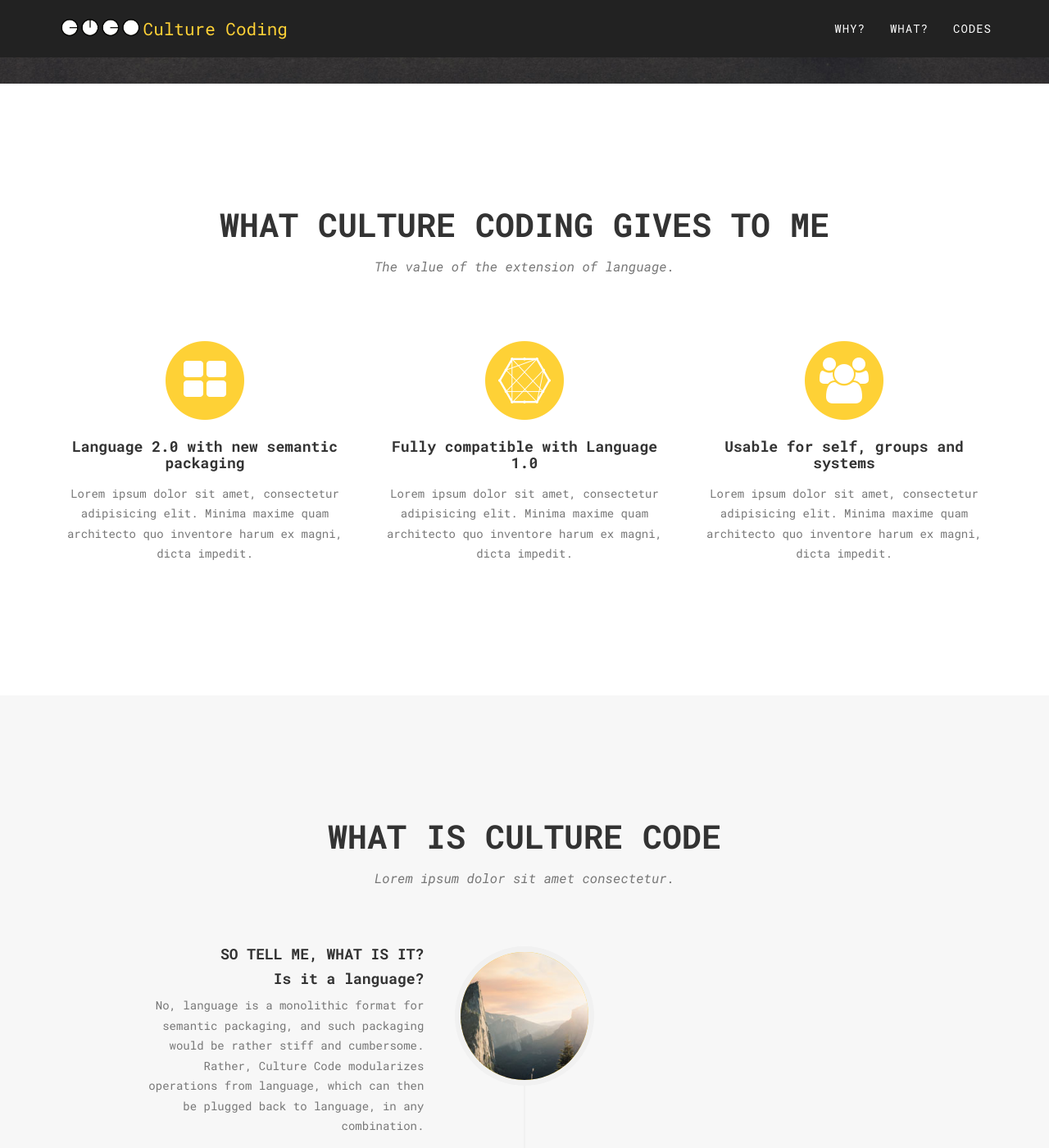
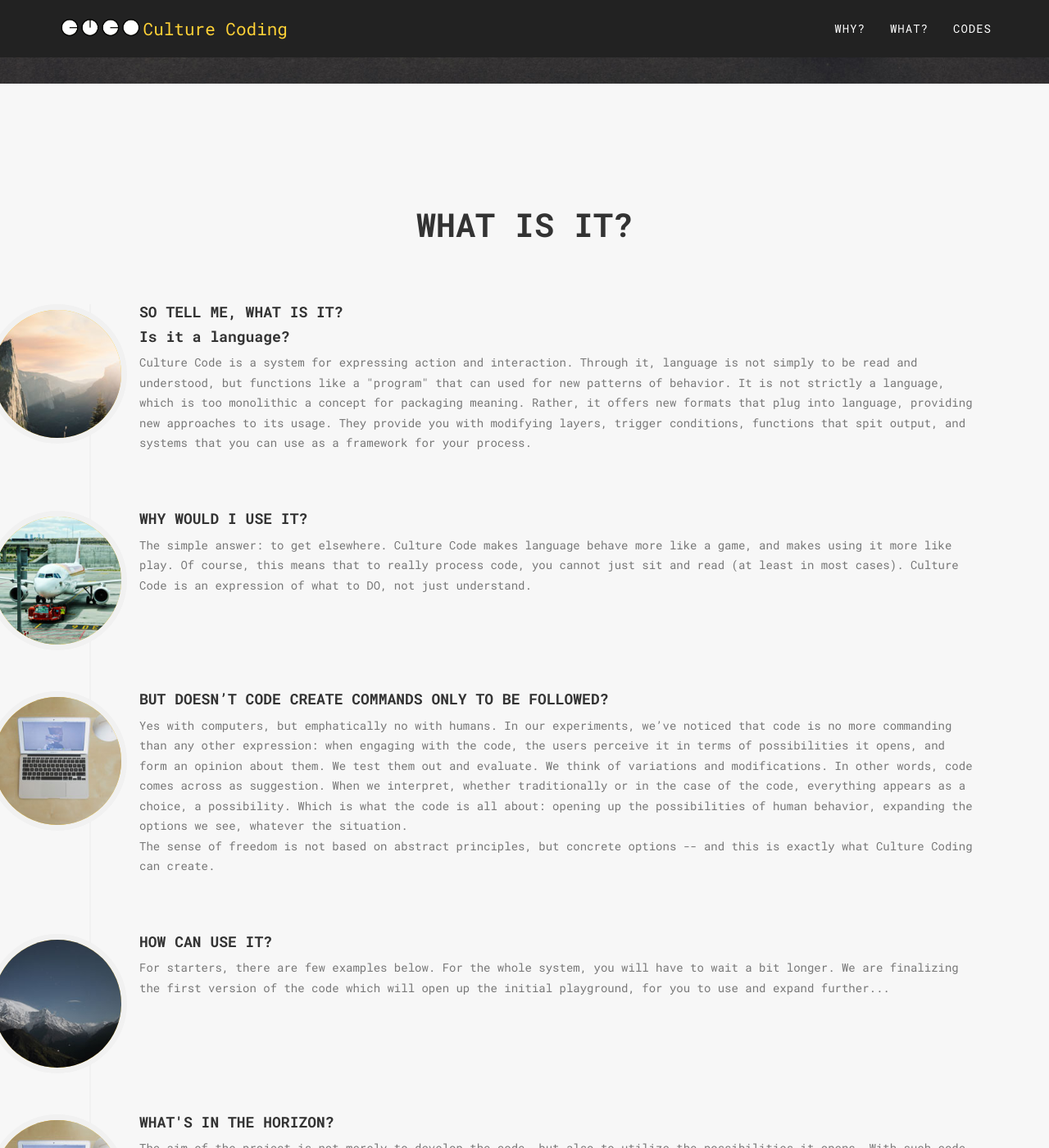
Before and after one commit to CultureCoding/CultureCoding, a Jekyll site: the page built from index.html, in a window 1280 px wide and 1400 px high, scrolled down 806 px. Shown: the whole window at 82% size. Built offline with Jekyll 4.4.1, drawn with Linux system fonts in a browser that asks for light colours; nearby versions of some CDN libraries; some web fonts are replaced; the list of posts is cut into pages by our own code; some of the changed text lies outside the part shown.

Commit message:
Tweaks to layout. What it is section.

````diff
--- a/_includes/layout/landing-codelist.html
+++ b/_includes/layout/landing-codelist.html
@@ -17,7 +17,7 @@
                 </h4>
                 {% endif %}
             </a>
-            <p class="post-meta">Version {% if post.version %}{{ post.revision }}{% else %}0.0.1{% endif %}. Intial commit {{ post.date | date: "%B %-d, %Y" }}</p>
+            <p class="post-meta">Version {% if post.version %}{{ post.revision }}{% else %}0.0.1{% endif %}. Initial commit {{ post.date | date: "%B %-d, %Y" }}</p>
         </div>
         {% endfor %}
 
--- a/_includes/layout/landing-what.html
+++ b/_includes/layout/landing-what.html
@@ -3,8 +3,8 @@
     <div class="container">
         <div class="row">
             <div class="col-lg-12 text-center">
-                <h2 class="section-heading">What is culture code</h2>
-                <h3 class="section-subheading text-muted">Lorem ipsum dolor sit amet consectetur.</h3>
+                <h2 class="section-heading">What is it?</h2>
+                <h3 class="section-subheading text-muted"></h3>
             </div>
         </div>
         <div class="row">
@@ -20,24 +20,23 @@
                                 <h4 class="subheading">Is it a language?</h4>
                             </div>
                             <div class="timeline-body">
-                                <p class="text-muted">No, language is a monolithic format for semantic packaging, and such packaging would be rather stiff and cumbersome. Rather, Culture Code modularizes operations from language, which can then be plugged back to language, in any combination.</p>
+                                <p class="text-muted">Culture Code is a system for expressing action and interaction. Through it, language is not simply to be read and understood, but functions like a "program" that can used for new patterns of behavior. It is not strictly a language, which is too monolithic a concept for packaging meaning. Rather, it offers new formats that plug into language, providing new approaches to its usage. They provide you with modifying layers, trigger conditions, functions that spit output, and systems that you can use as a framework for your process.</p>
                             </div>
                         </div>
                     </li>
-                    <li class="timeline-inverted">
+                    <li>
                         <div class="timeline-image">
                             <img class="img-circle img-responsive" src="img/about/2.jpg" alt="">
                         </div>
                         <div class="timeline-panel">
                             <div class="timeline-heading">
-                                <h4>Culture code extends language</h4>
+                                <h4>Why would I use it?</h4>
                                 <h4 class="subheading"></h4>
                             </div>
                             <div class="timeline-body">
-                                <p class="text-muted">Culture Code uses conventional languages as its vehicle (something that it jumps in, to be carried) and fuel (something that it can use as semantic material).
+                                <p class="text-muted">
+                                The simple answer: to get elsewhere. Culture Code makes language behave more like a game, and makes using it more like play. Of course, this means that to really process code, you cannot just sit and read (at least in most cases). Culture Code is an expression of what to DO, not just understand.
                                 </p>
-                                <p class="text-muted">
-                                Culture Code posits layers, global modifiers, towards language and its usage. These alter the behavior of language from a general perspective, altering its usage.</p>
                             </div>
                         </div>
                     </li>
@@ -47,35 +46,75 @@
                         </div>
                         <div class="timeline-panel">
                             <div class="timeline-heading">
-                                <h4>Is Culture Code yet another mindful excercise?</h4>
+                                <h4>But doesn’t code create commands only to be followed?</h4>
                                 <h4 class="subheading"></h4>
                             </div>
                             <div class="timeline-body">
-                                <p class="text-muted">No, excersises are strictly separated from everyday world and they have a predefined goal or target. Culture Code is purpose-neutral: it can convey a purpose alike language but is rather beyond and before a purpose than for a purpose.</p>
+                                <p class="text-muted">
+                                Yes with computers, but emphatically no with humans. In our experiments, we’ve noticed that code is no more commanding than any other expression: when engaging with the code, the users perceive it in terms of possibilities it opens, and form an opinion about them. We test them out and evaluate. We think of variations and modifications. In other words, code comes across as suggestion. When we interpret, whether traditionally or in the case of the code, everything appears as a choice, a possibility. Which is what the code is all about: opening up the possibilities of human behavior, expanding the options we see, whatever the situation.<p>
+                                <p class="text-muted">
+                                The sense of freedom is not based on abstract principles, but concrete options -- and this is exactly what Culture Coding can create.
+                                </p>
                             </div>
                         </div>
                     </li>
-                    <li class="timeline-inverted">
+                    <li>
                         <div class="timeline-image">
                             <img class="img-circle img-responsive" src="img/about/4.jpg" alt="">
                         </div>
                         <div class="timeline-panel">
                             <div class="timeline-heading">
-                                <h4>It can be usefull</h4>
-                                <h4 class="subheading">as a tool for an excercise</h4>
+                                <h4>How can use it?</h4>
+                                <h4 class="subheading"></h4>
                             </div>
                             <div class="timeline-body">
-                                <p class="text-muted">Culture Code can be used to create and describe excercises. Thus, sometimes Culture Code is also an excercise. However, it more common that culture code is a layer on awareness and alertness.</p>
+                                <p class="text-muted">
+                                For starters, there are few examples below. For the whole system, you will have to wait a bit longer. We are finalizing the first version of the code which will open up the initial playground, for you to use and expand further...
+                                </p>
                             </div>
                         </div>
                     </li>
-                    <li class="timeline-inverted">
+                    <li>
+                        <div class="timeline-image">
+                            <img class="img-circle img-responsive" src="img/about/3.jpg" alt="">
+                        </div>
+                        <div class="timeline-panel">
+                            <div class="timeline-heading">
+                                <h4>What's in the horizon?</h4>
+                                <h4 class="subheading"></h4>
+                            </div>
+                            <div class="timeline-body">
+                                <p class="text-muted">The aim of the project is not merely to develop the code, but also to utilize the possibilities it opens. With such code, we have the possibility to create detailed actions like fiction, share and combine them with others. Think of an open source cultural library that functions like a programming library, directly supporting the creation of new forms – that’s the long-term target.
+                                </p>
+                            </div>
+                        </div>
+                    </li>
+                    <li>
+                        <div class="timeline-image">
+                            <img class="img-circle img-responsive" src="img/about/4.jpg" alt="">
+                        </div>
+                        <div class="timeline-panel">
+                            <div class="timeline-heading">
+                                <h4>How can I take part now?</h4>
+                                <h4 class="subheading"></h4>
+                            </div>
+                            <div class="timeline-body">
+                                <p class="text-muted">Send an email to: XX. You don't have to write any long litanies (you can if you want to) -- just express your interest and we'll get back to you.
+                                </p>
+                                <p class="text-muted">
+                                From us you can get test material, take part in experiments etc. We're quite flexible in terms of participation.</p>
+                            </div>
+                        </div>
+                    </li>
+
+<!--
+                    <li>
                         <div class="timeline-image">
                             <h4>Become
                                 <br>a culture
                                 <br>coder</h4>
                         </div>
-                    </li>
+                    </li> -->
                 </ul>
             </div>
         </div>
--- a/_includes/layout/landing-why.html
+++ b/_includes/layout/landing-why.html
@@ -4,7 +4,9 @@
         <div class="row">
             <div class="col-lg-12 text-center">
                 <h2 class="section-heading">What Culture Coding gives to me</h2>
-                <h3 class="section-subheading text-muted">The value of the extension of language.</h3>
+                <p class="large">The value of the extension of language.</p>
+                <p class="large">Lorem ipsum dolor sit amet, consectetur adipisicing elit. Minima maxime quam architecto quo inventore harum ex magni, dicta impedit.</p>
+                <p class="large" >Lorem ipsum dolor sit amet, consectetur adipisicing elit. Minima maxime quam architecto quo inventore harum ex magni, dicta impedit.</p>
             </div>
         </div>
         <div class="row text-center">
@@ -23,6 +25,8 @@
                 </span>
                 <h4 class="service-heading">Fully compatible with Language 1.0</h4>
                 <p class="text-muted">Lorem ipsum dolor sit amet, consectetur adipisicing elit. Minima maxime quam architecto quo inventore harum ex magni, dicta impedit.</p>
+                                <p class="text-muted">Lorem ipsum dolor sit amet, consectetur adipisicing elit. Minima maxime quam architecto quo inventore harum ex magni, dicta impedit.</p>
+
             </div>
             <div class="col-md-4">
                 <span class="fa-stack fa-4x">
@@ -31,6 +35,8 @@
                 </span>
                 <h4 class="service-heading">Usable for self, groups and systems</h4>
                 <p class="text-muted">Lorem ipsum dolor sit amet, consectetur adipisicing elit. Minima maxime quam architecto quo inventore harum ex magni, dicta impedit.</p>
+                <p class="text-muted">Lorem ipsum dolor sit amet, consectetur adipisicing elit. Minima maxime quam architecto quo inventore harum ex magni, dicta impedit.</p>
+
             </div>
         </div>
     </div>
--- a/_layouts/landing.html
+++ b/_layouts/landing.html
@@ -3,7 +3,6 @@ layout: default
 ---
 {% include layout/landing-nav.html %}
 {% include layout/landing-header.html %}
-{% include layout/landing-why.html %}
 {% include layout/landing-what.html %}
 {% include layout/landing-codelist.html %}
 {{ content }}
--- a/_posts/2014-09-18-Blurrifier.markdown
+++ b/_posts/2014-09-18-Blurrifier.markdown
@@ -7,7 +7,7 @@ header-img: ""
 tags: [function,imaginations]
 ---
 
-```ccode
+```
 SELECT a Target of interest
   NAME it Target1
 
--- a/css/style.css
+++ b/css/style.css
@@ -263,8 +263,8 @@ header .intro-text .intro-heading {
   text-transform: uppercase;
   font-weight: 700;
   letter-spacing: 4px;
-  font-size: 50px;
-  line-height: 50px;
+  font-size: 40px;
+  line-height: 40px;
   margin-bottom: 25px;
 }
 @media (min-width: 768px) {
@@ -303,6 +303,13 @@ section h3.section-subheading {
   font-style: italic;
   font-weight: 400;
   margin-bottom: 75px;
+}
+section p.large {
+  font-size: 16px;
+  font-family: "Roboto Mono", monotype;
+  text-transform: none;
+  font-weight: 400;
+  margin-bottom: 10px;
 }
 @media (min-width: 768px) {
   section {
@@ -474,7 +481,7 @@ section h3.section-subheading {
 .timeline .timeline-body > ul {
   margin-bottom: 0;
 }
-@media (min-width: 768px) {
+@media (min-width: 2768px) {
   .timeline:before {
     left: 50%;
   }
@@ -505,7 +512,7 @@ section h3.section-subheading {
     padding: 0 30px 20px 20px;
   }
 }
-@media (min-width: 992px) {
+@media (min-width: 1992px) {
   .timeline > li {
     min-height: 150px;
   }
````
Also changed, not shown: less/theme/agency.less (+12 -4 lines), css/style.min.css.
